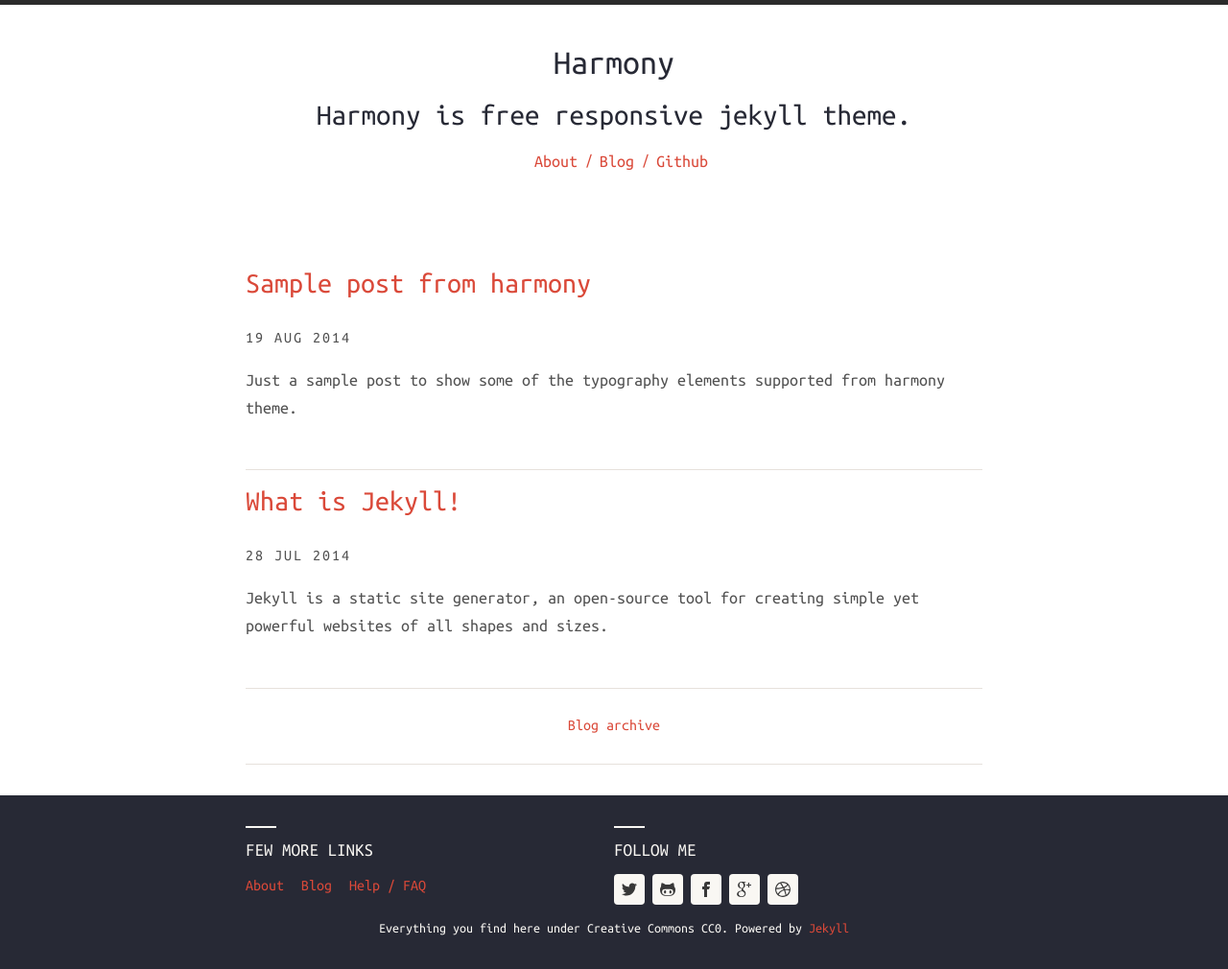
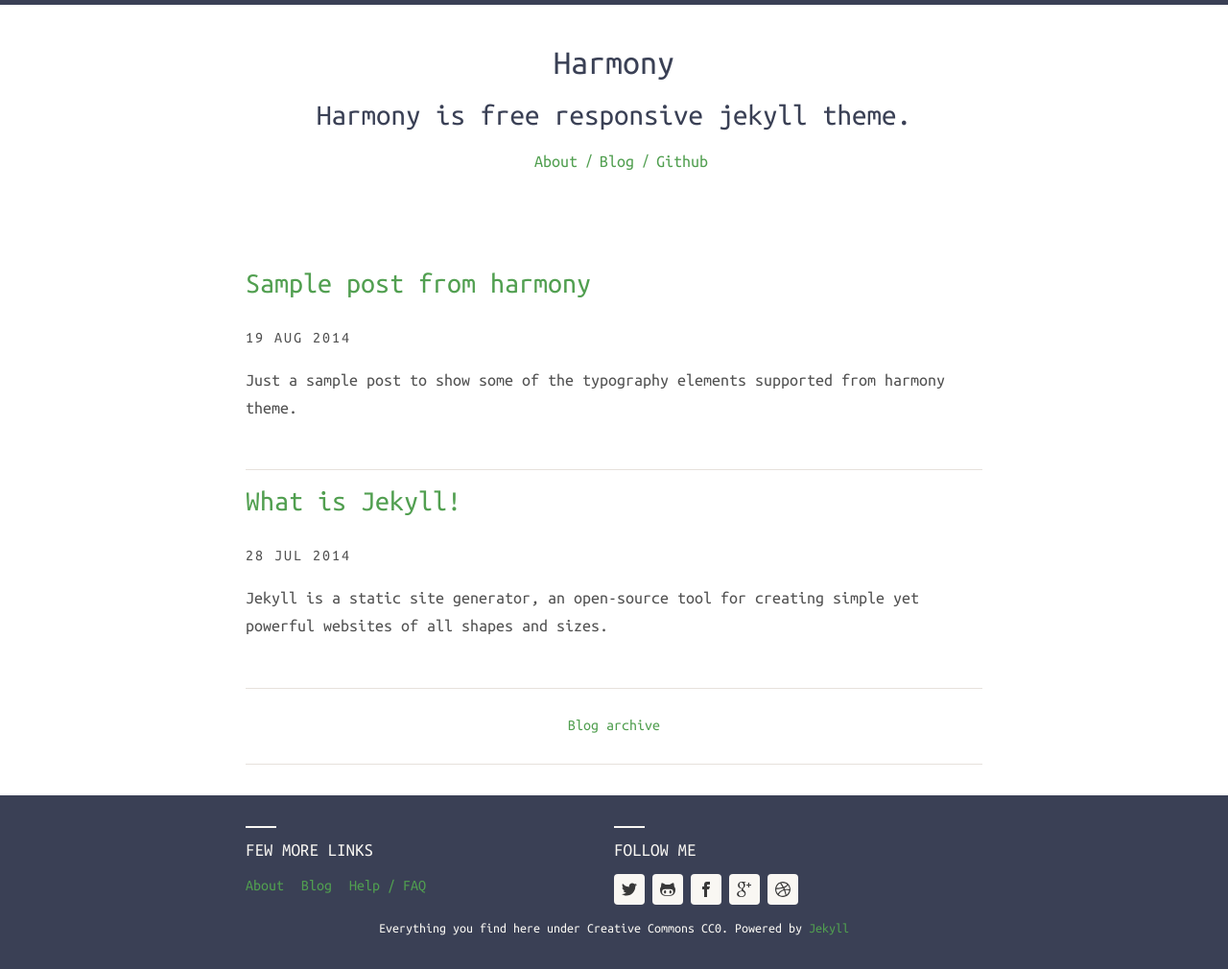
Before and after one commit to gayanvirajith/harmony, a Jekyll site: the page built from index.html, in a window 1280 px wide. Shown: the whole page at 96% size. Built offline with Jekyll 4.4.1, drawn with Linux system fonts in a browser that asks for light colours; nearby versions of some CDN libraries.

Commit message:
Change theme pattern

```diff
--- a/_config.yml
+++ b/_config.yml
@@ -33,7 +33,7 @@
 harmony:
   name: Harmony #Name of your site
   description: Harmony is free responsive jekyll theme. # Little description about your site
-  basetheme: theme-base-01 # pre defined thmes are darken, blue-water, redish.
+  basetheme: theme-base-02 # pre defined thmes are darken, blue-water, redish.
   author: # Author details
     name: Gayan Virajith
     email: gayanvirajith@gmail.com
```
